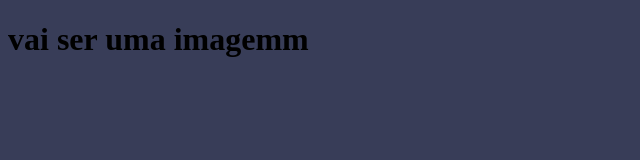
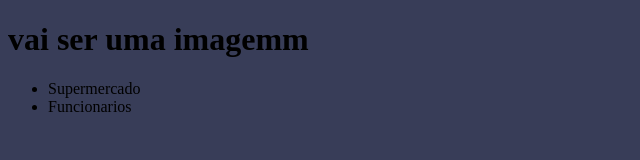
Before and after one commit to GiovaneSchamne/siteescola, a plain HTML site: page index.html in a window 1280 px wide. Shown: the whole page, without its empty margins (0-640 px from the left). Drawn offline with Linux system fonts and the light colour scheme.

Commit message:
Update index.html

```diff
--- a/index.html
+++ b/index.html
@@ -8,6 +8,11 @@
     <link rel="stylesheet" href="style.css">
 </head>
 <body>
-    <h1> vai ser uma imagemm </h1>
+    <header>
+        <h1> vai ser uma imagemm </h1>
+        <ul>
+            <li>Supermercado</li>
+            <li>Funcionarios</li>
+    </header>
 </body>
 </html>
```
